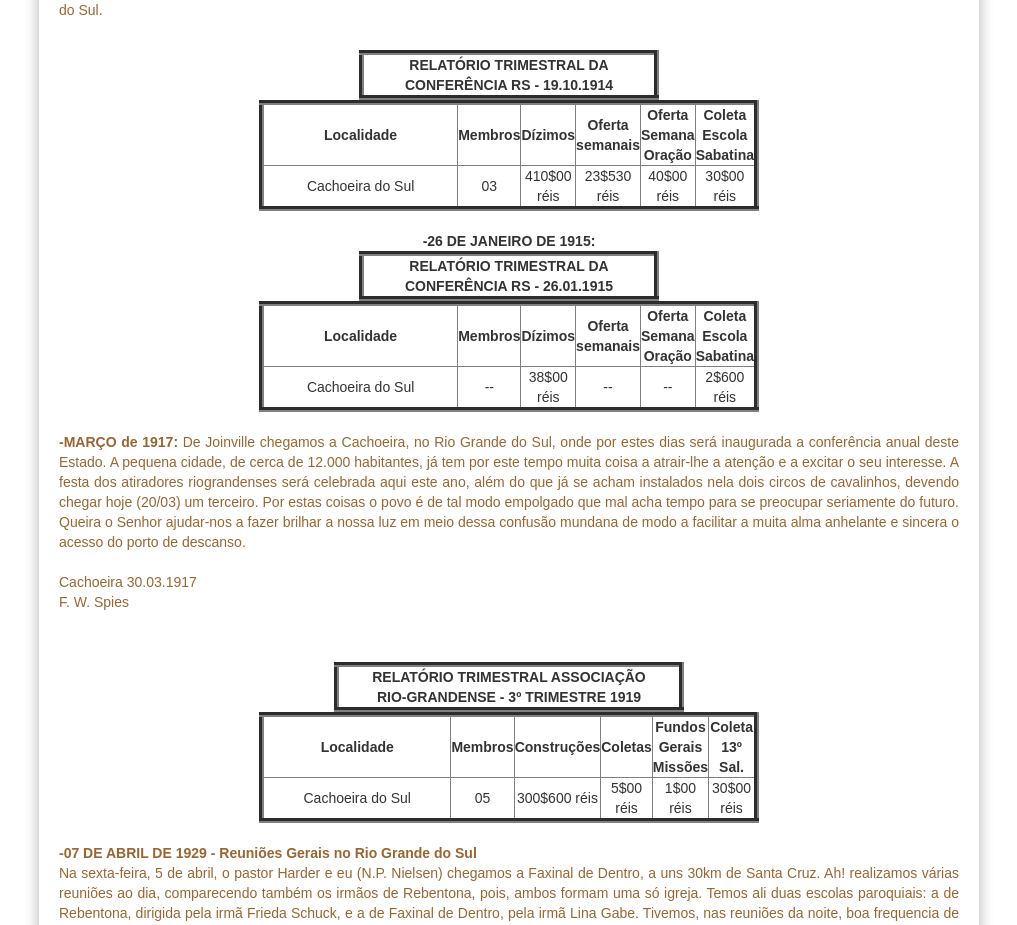
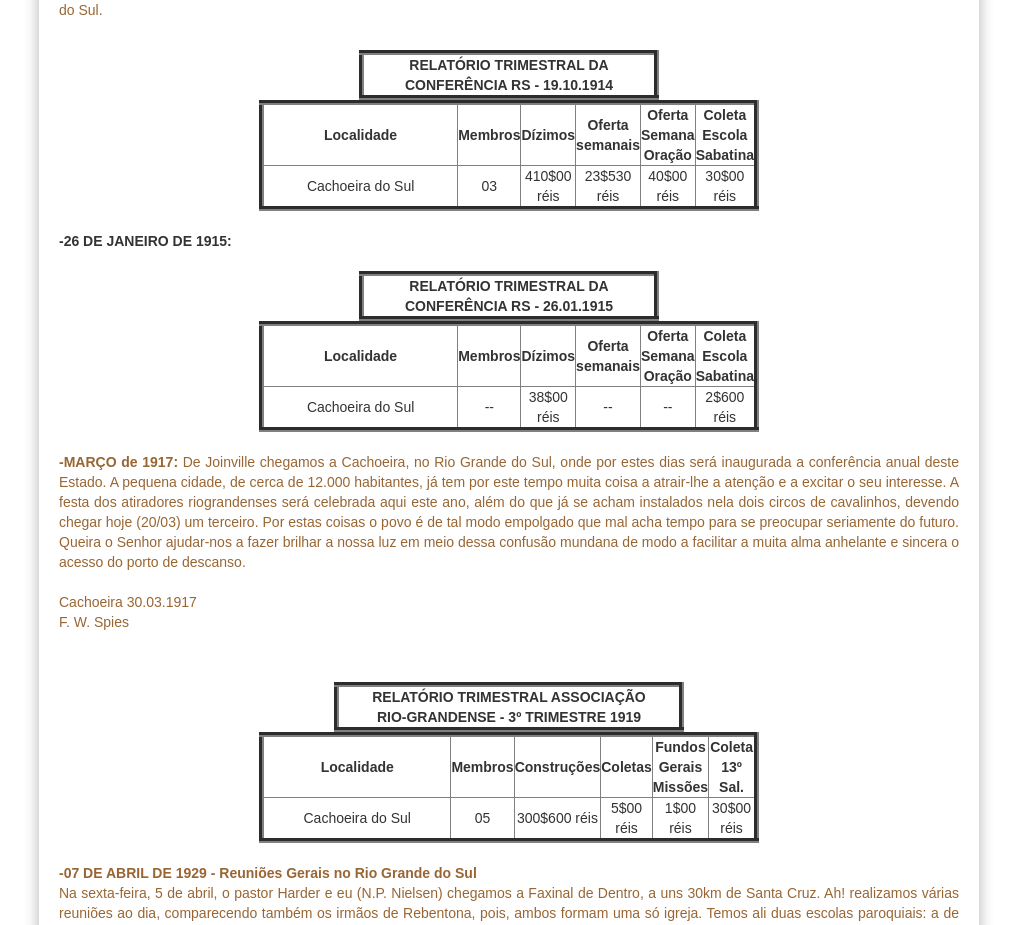
Before and after one commit to claudiovargas1955/claudiovargas1955.github.io, a Jekyll site: the page built from _pages/história-da-iasd-cachoeira.html, in a window 1280 px wide. Shown: the part 1020-1945 px from the top of the page, without its empty margins (131-1148 px from the left). Built offline with Jekyll 4.4.1, drawn with Linux system fonts in a browser that asks for light colours; some web fonts are replaced.

Commit message:
Update história-da-iasd-cachoeira.html

```diff
--- a/_pages/história-da-iasd-cachoeira.html
+++ b/_pages/história-da-iasd-cachoeira.html
@@ -145,9 +145,12 @@ tr:hover{
            <td align="center">30$00 <br>réis</td>
         </tr>
 
-  </table><br>
+      </table><br>
+  </div>
 
-  <b>-26 DE JANEIRO DE 1915: </b>
+  <b>-26 DE JANEIRO DE 1915: </b><br>
+
+    <div class="brasileira" align="center">
     <table border="5px" color="#ffffff" width="300px" cellspacing="10px" cellpadding="10px" height="40px">
            <tr><br>
             <td align="center"><b>RELATÓRIO TRIMESTRAL DA CONFERÊNCIA RS - 26.01.1915</b></td>
```
